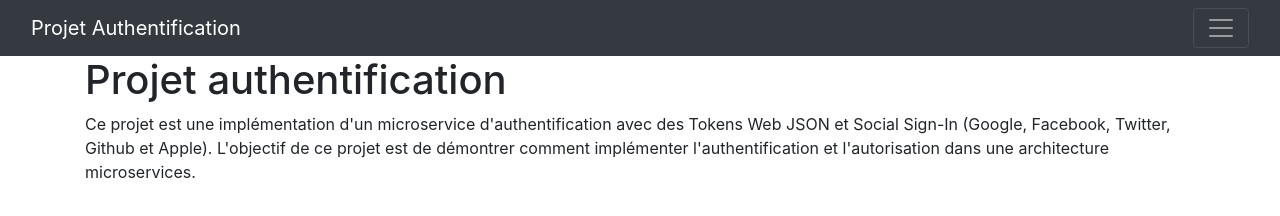
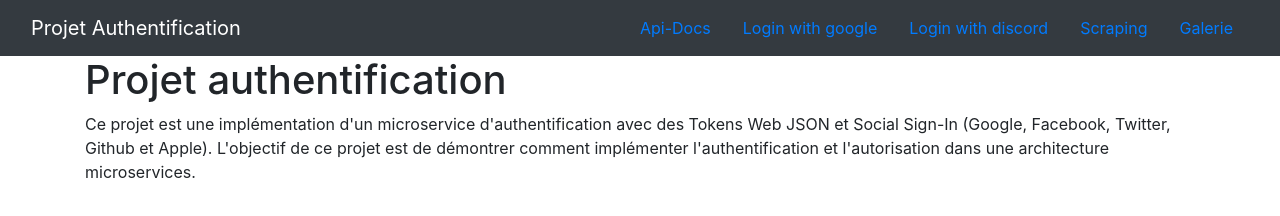
Before and after one commit to ThomasG1raud/projet_auth, a website: page templates/PagePrincipale.html in a window 1280 px wide. Drawn offline with nearby package versions, Linux system fonts and the light colour scheme.

Commit message:
modif menu

```diff
--- a/templates/PagePrincipale.html
+++ b/templates/PagePrincipale.html
@@ -13,11 +13,7 @@
 <nav class="navbar navbar-dark bg-dark">
     <div class="container-fluid">
         <a class="navbar-brand" href="#">Projet Authentification</a>
-        <button class="navbar-toggler" type="button" data-bs-toggle="collapse" data-bs-target="#navbarNavDropdown" aria-controls="navbarNavDropdown" aria-expanded="false" aria-label="Toggle navigation">
-            <span class="navbar-toggler-icon"></span>
-        </button>
-        <div class="collapse navbar-collapse" id="navbarNavDropdown">
-            <ul class="navbar-nav">
+            <ul class="nav justify-content-end">
                 <li class="nav-item">
                     <a class="nav-link" href="api-docs">Api-Docs</a>
                 </li>
```
Also changed, not shown: 1 other file.
